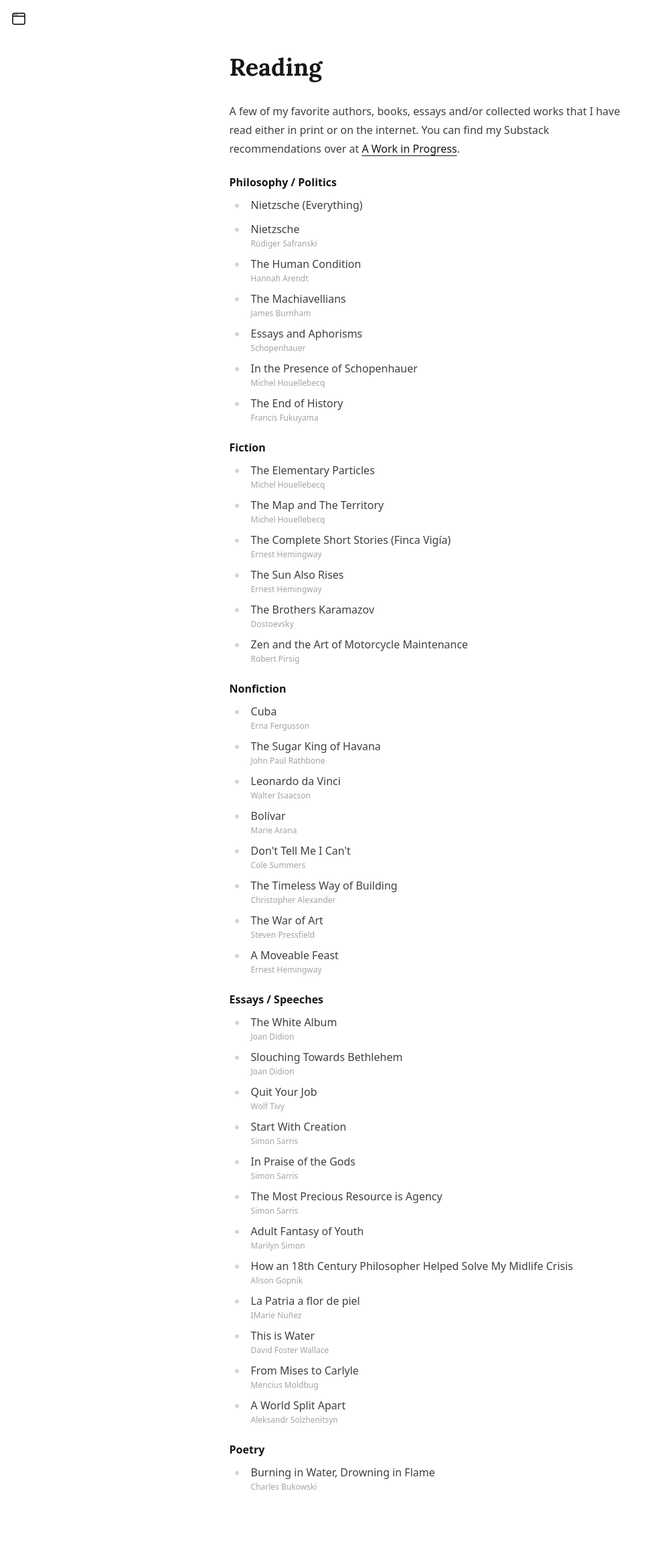
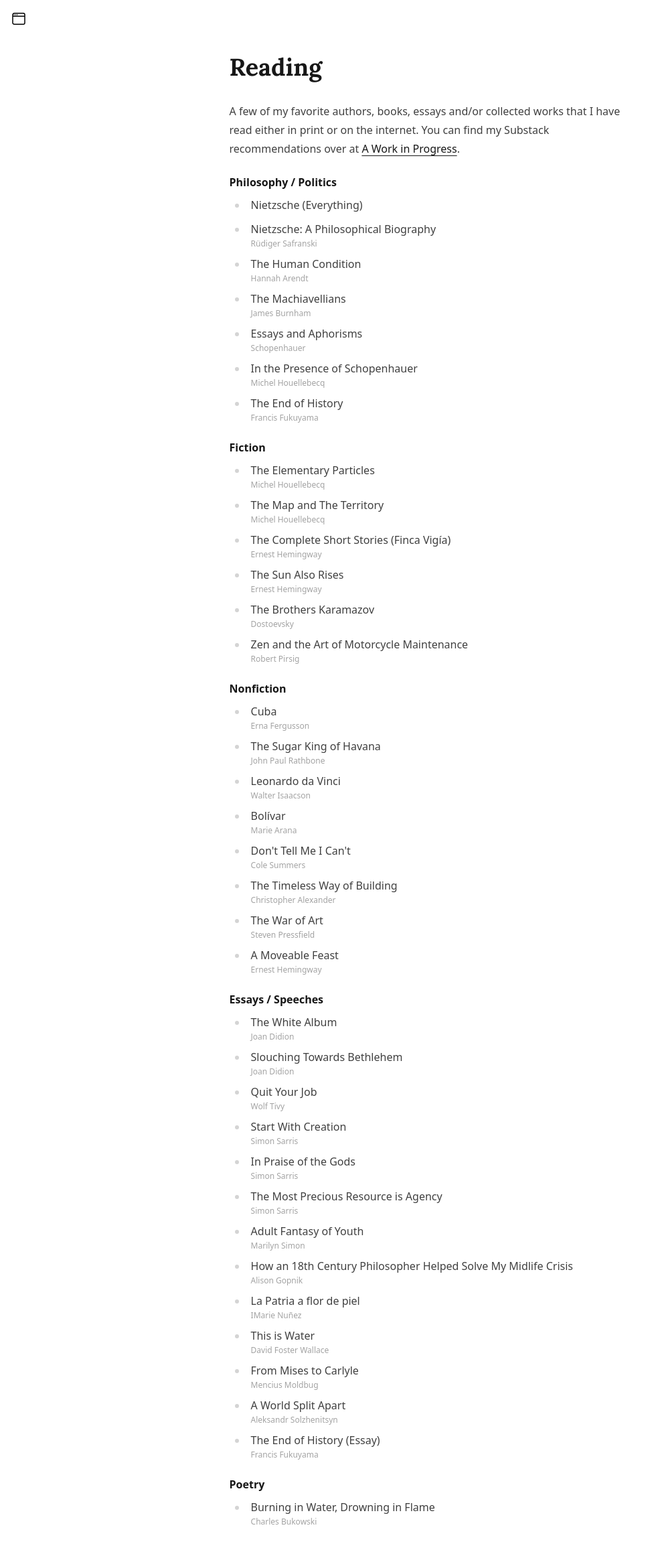
Before and after one commit to gonzalonunez/gonzalonunez.me, a Next.js app: page /reading in a window 1280 px wide. Shown: the top 2314 px of the page at 67% size, without its empty margins (0-971 px from the left). Before the commit the page ends 2272 px from the top, so only its background shows below. Built offline with nearby package versions, Linux system fonts and the light colour scheme.

Commit message:
More WIP

```diff
--- a/pages/reading/index.js
+++ b/pages/reading/index.js
@@ -29,7 +29,7 @@
         title: 'Nietzsche (Everything)'
       },
       {
-        title: 'Nietzsche',
+        title: 'Nietzsche: A Philosophical Biography',
         subtitle: 'Rüdiger Safranski'
       },
       {
@@ -161,6 +161,10 @@
       {
         title: 'A World Split Apart',
         subtitle: 'Aleksandr Solzhenitsyn'
+      },
+      {
+        title: 'The End of History (Essay)',
+        subtitle: 'Francis Fukuyama'
       }
     ],
     poetry: [
```
